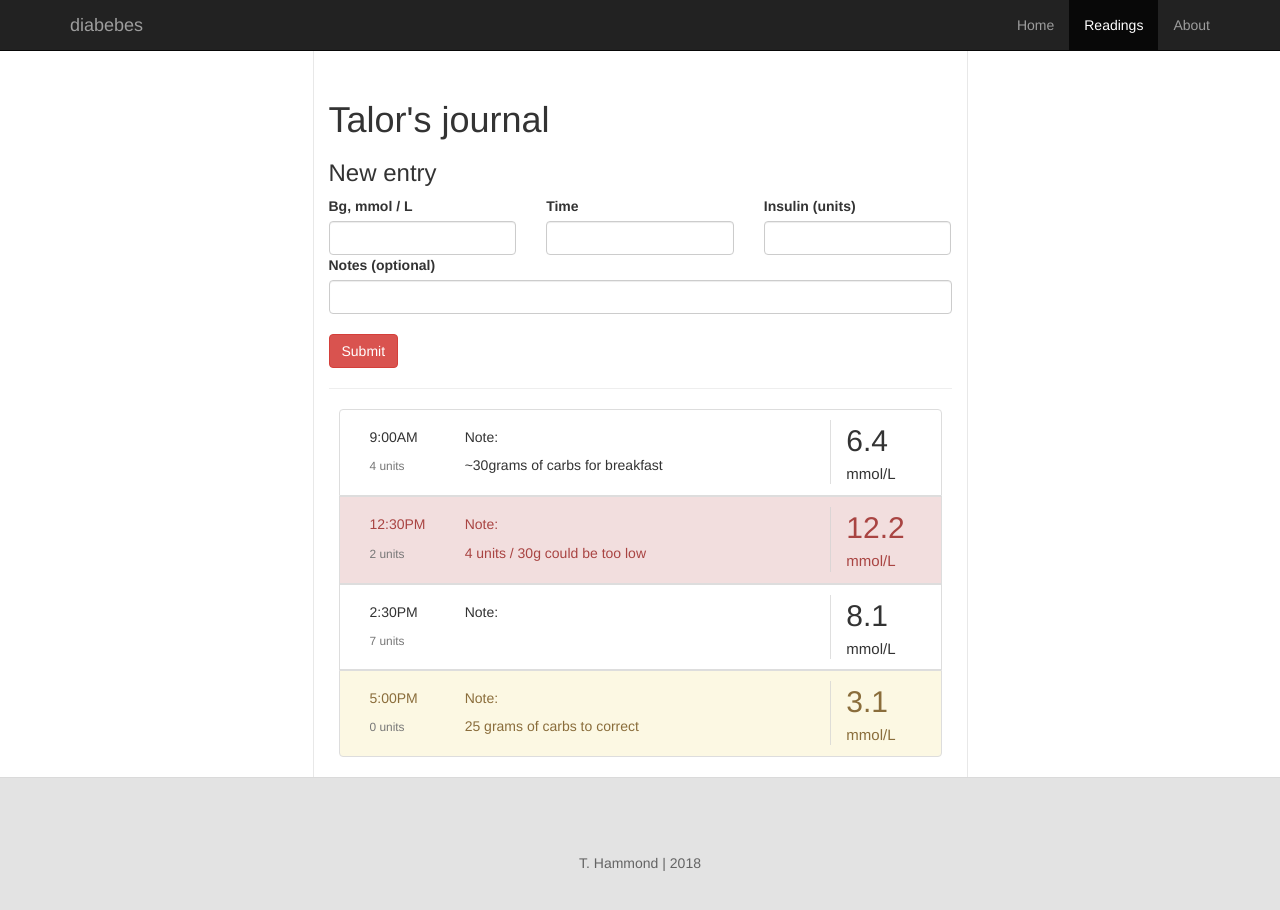
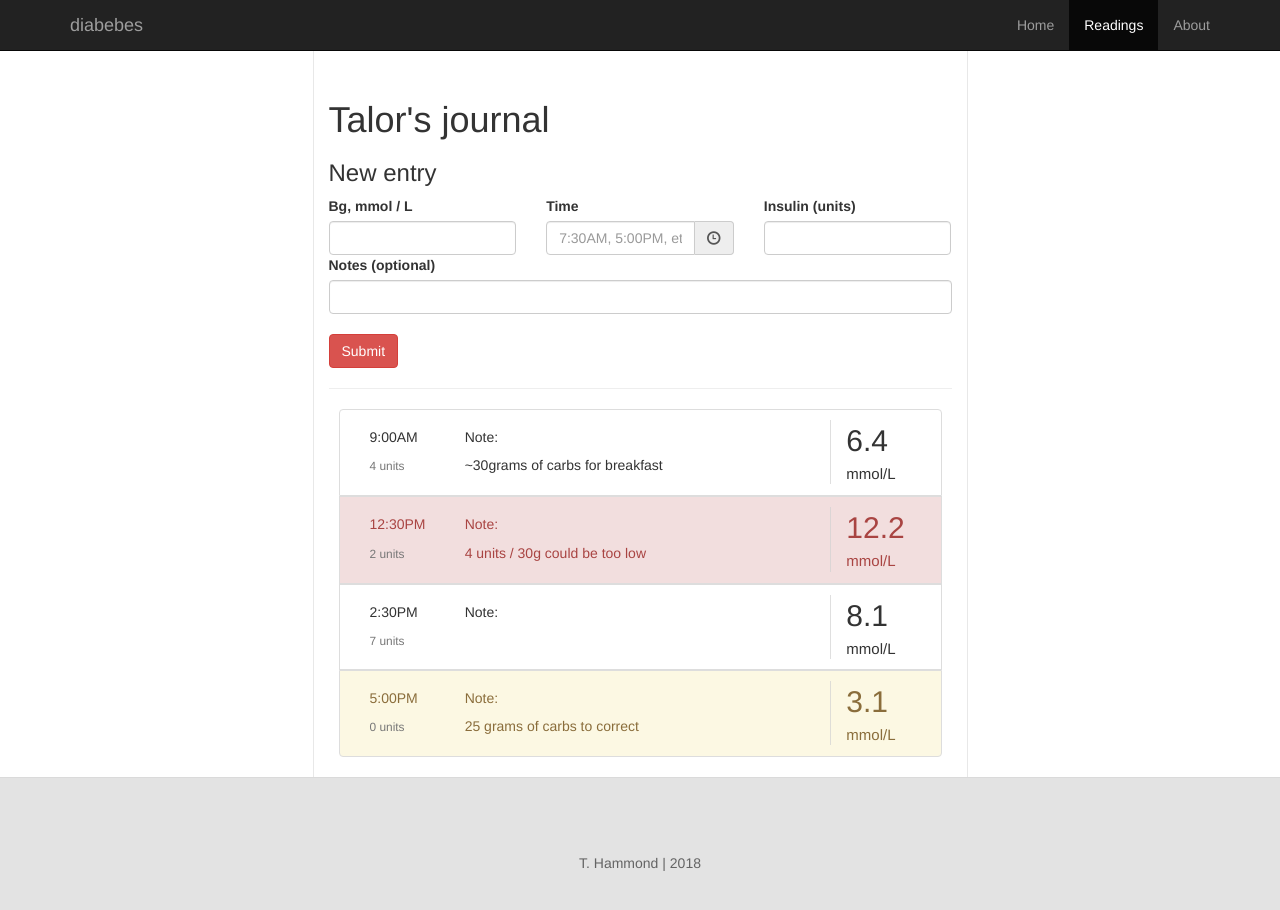
Before and after one commit to talor-hammond/diabebes-angular-ts, an Angular app: page / in a window 1280 px wide. Shown: the top 910 px of the page. Built offline with nearby package versions, Linux system fonts and the light colour scheme.

Commit message:
added icon, placeholder to time input

```diff
--- a/src/app/components/reading-form/reading-form.component.html
+++ b/src/app/components/reading-form/reading-form.component.html
@@ -1,5 +1,6 @@
 <h3>New entry</h3>
-<form (ngSubmit)="onReadingAdded(readingForm); readingForm.reset()" #readingForm="ngForm"> <!-- Creating a template reference variable, readingForm -->
+<form (ngSubmit)="onReadingAdded(readingForm); readingForm.reset()" #readingForm="ngForm">
+  <!-- Creating a template reference variable, readingForm -->
   <div class="row">
     <div class="col-sm-4">
       <label for="bg">Bg, mmol / L</label>
@@ -7,7 +8,10 @@
     </div>
     <div class="col-sm-4">
       <label for="time">Time</label>
-      <input type="text" name="time" class="form-control" ngModel>
+      <div class="input-group bootstrap-timepicker timepicker">
+        <input type="text" name="time" class="form-control" placeholder="7:30AM, 5:00PM, etc." ngModel>
+        <span class="input-group-addon"><i class="glyphicon glyphicon-time"></i></span>
+      </div>
     </div>
     <div class="col-sm-4">
       <label for="insulin">Insulin (units)</label>
```
Also changed, not shown: 1 other file (tests, documents, lock files or other folders).
